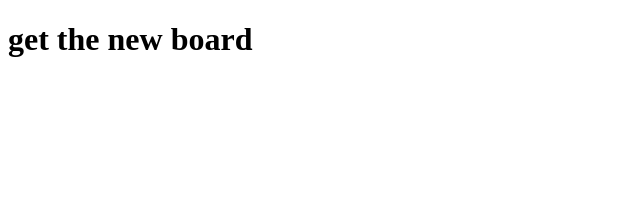
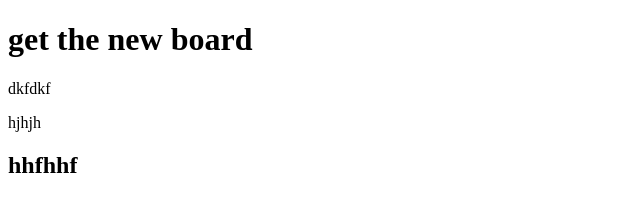
Before and after one commit to Varadharaj111/Homes, a plain HTML site: page index.html in a window 1280 px wide. Shown: the whole page, without its empty margins (0-640 px from the left). Drawn offline with Linux system fonts and the light colour scheme.

Commit message:
fourth change

```diff
--- a/index.html
+++ b/index.html
@@ -7,5 +7,8 @@
 </head>
 <body>
     <h1> get the new board </h1>
+    <p> dkfdkf </p>
+    <p>hjhjh</p>
+    <h2>hhfhhf</h2>
 </body>
 </html>
```
